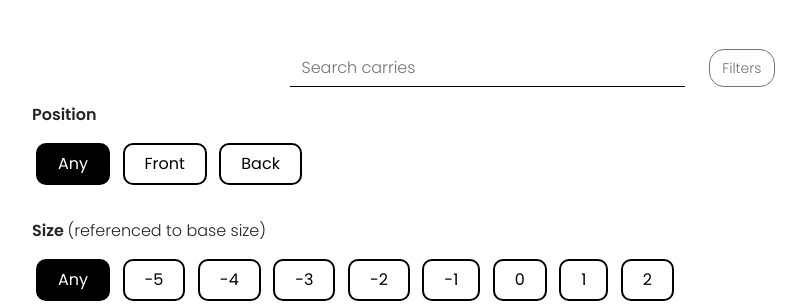
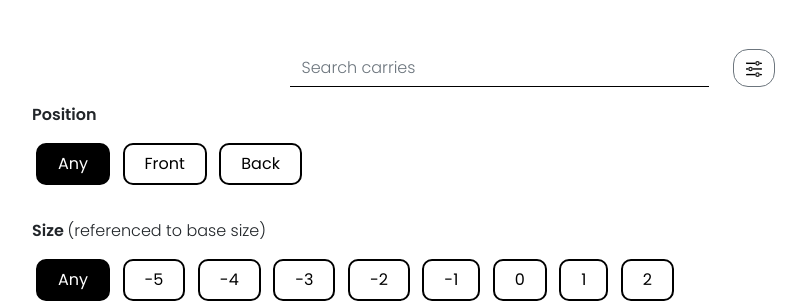
Before and after one commit to paulafernalia/the-wrapping-gallery, a Django app: page / in a window 1280 px wide. Shown: the part 81-386 px from the top of the page, without its empty margins (108-914 px from the left). Run offline with Django 5.2, Linux system fonts and the light colour scheme; data comes from the database, SQL or seed files in the repository; data that the repository does not hold is empty; some libraries are stand-ins or nearby versions; some web fonts are replaced.

Commit message:
Use filters icon instead of word Filters

```diff
--- a/wrapping/wrappinggallery/templates/wrappinggallery/index.html
+++ b/wrapping/wrappinggallery/templates/wrappinggallery/index.html
@@ -8,7 +8,9 @@
         <div class="col-md-6">
             <div class="input-group mb-3">
                 <input id="search-input" type="text" class="form-control input-underline poppins-light fs16" placeholder="Search carries">
-                <button id="button-filter" class="btn btn-outline-secondary ml-4 poppins-light" type="button" onclick="toggleFilterBox(this)" >Filters</button>
+                <button id="button-filter" class="btn btn-outline-secondary ml-4 poppins-light fs16" type="button" onclick="toggleFilterBox(this)">
+                    <img src="{% static 'wrappinggallery/filters.svg' %}" alt="Filters" style="width: 1em; height: 1em;">
+                </button>
             </div>
         </div>
     </div>
```
Also changed, not shown: wrapping/wrappinggallery/static/wrappinggallery/filters.svg (added).
